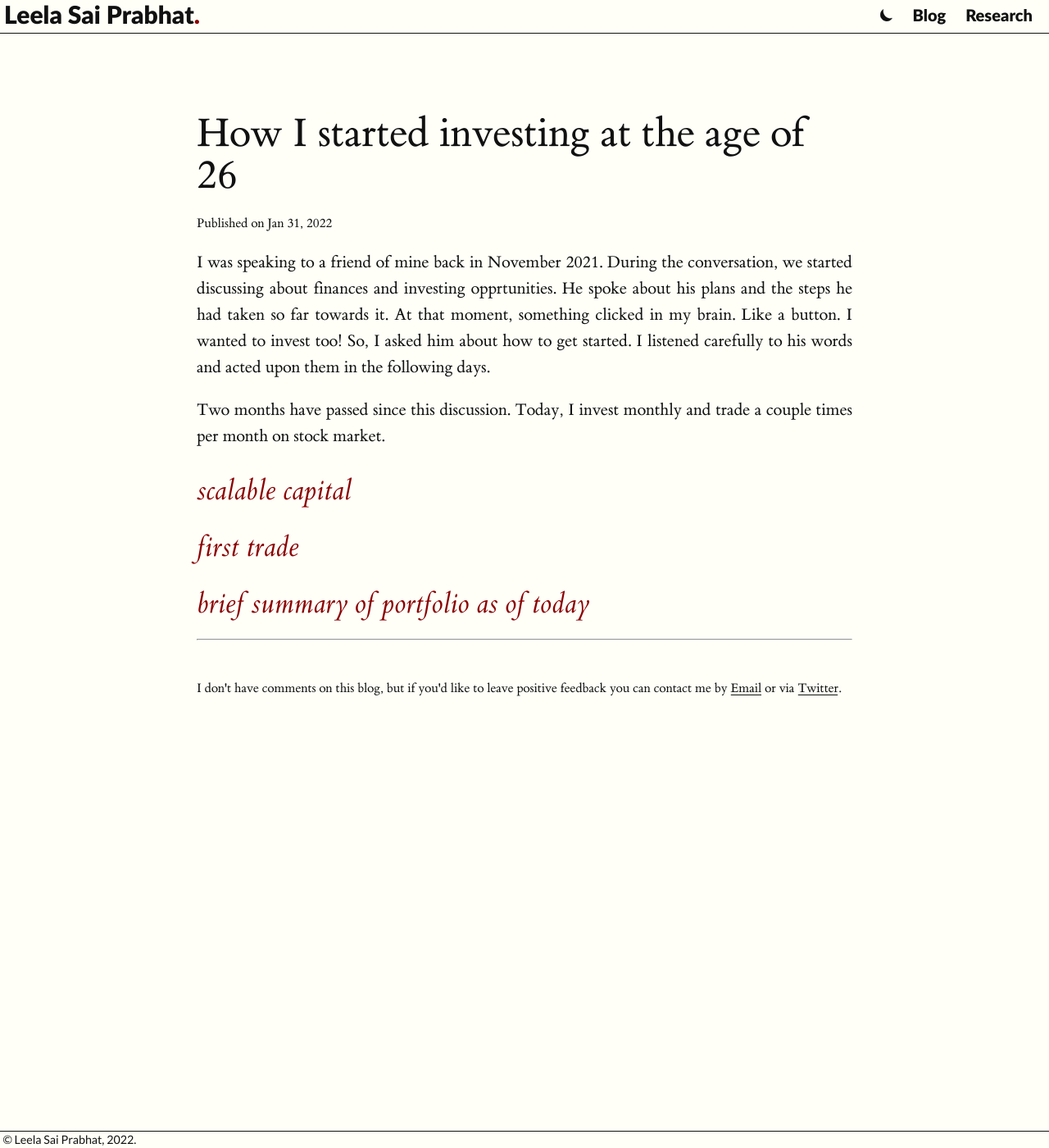
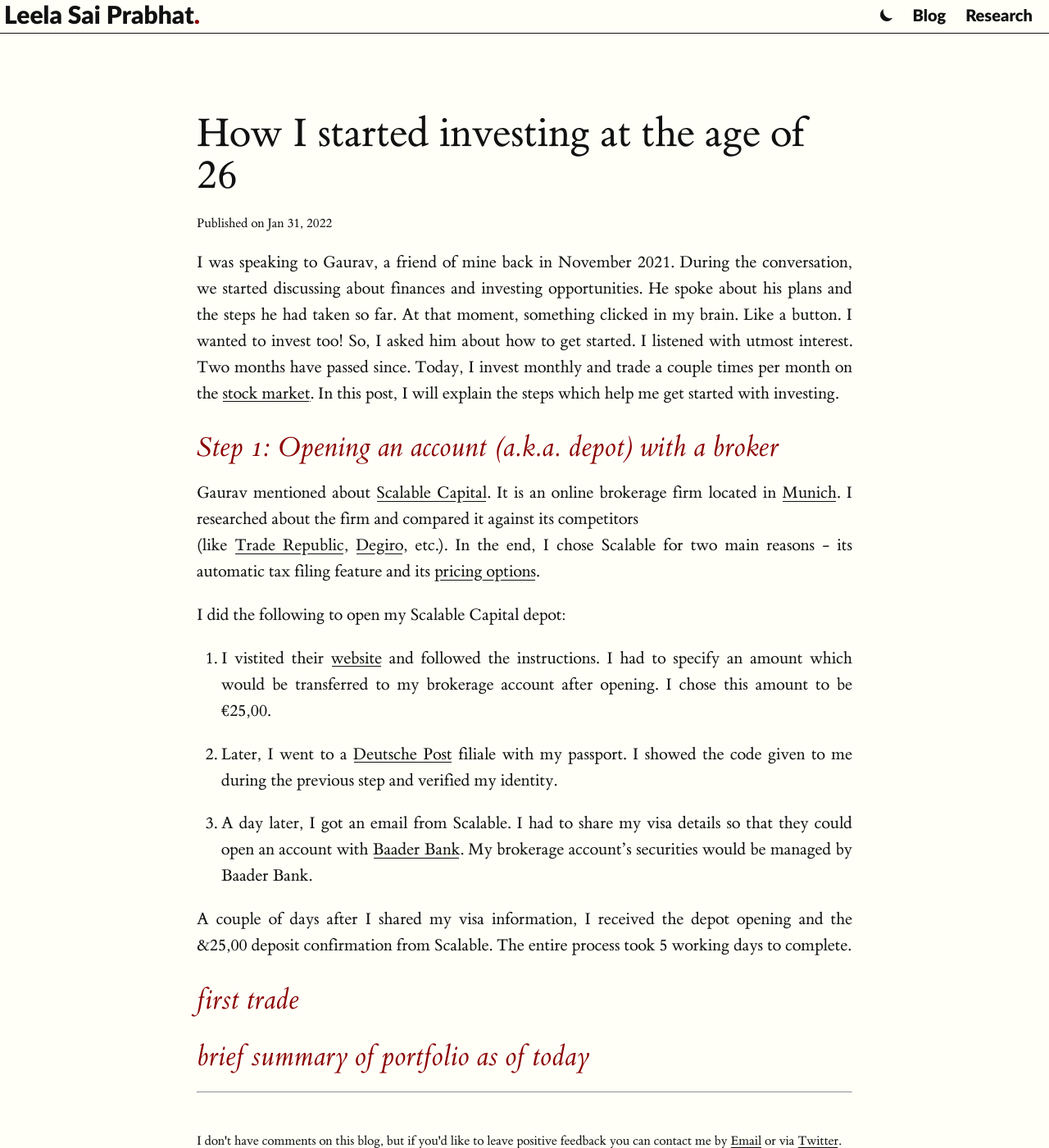
Before and after one commit to masaaldosey/masaaldosey.github.io, a Jekyll site: the page built from _posts/2022-01-31-test.md, in a window 1280 px wide and 1400 px high. Shown: the whole window at 82% size. Built offline with Jekyll 4.4.1, drawn with Linux system fonts in a browser that asks for light colours.

Commit message:
edit(_posts): wrote about how i opened a depot with scalable capital

```diff
--- a/_posts/2022-01-31-test.md
+++ b/_posts/2022-01-31-test.md
@@ -5,15 +5,34 @@ summary: Overview of broker partner, first trade and current portfolio
 ---
 
 
-I was speaking to a friend of mine back in November 2021. During the conversation, we started discussing about
-finances and investing opprtunities. He spoke about his plans and the steps he had taken so far towards it. At
-that moment, something clicked in my brain. Like a button. I wanted to invest too! So, I asked him about how to
-get started. I listened carefully to his words and acted upon them in the following days.
+I was speaking to Gaurav, a friend of mine back in November 2021. During the conversation, we started discussing
+about finances and investing opportunities. He spoke about his plans and the steps he had taken so far. At that
+moment, something clicked in my brain. Like a button. I wanted to invest too! So, I asked him about how to get
+started. I listened with utmost interest. Two months have passed since. Today, I invest monthly and trade a couple
+times per month on the [stock market](https://www.investopedia.com/terms/s/stockmarket.asp). In this post, I will
+explain the steps which help me get started with investing.
 
-Two months have passed since this discussion. Today, I invest monthly and trade a couple times per month on stock
-market.
-## scalable capital
+## Step 1: Opening an account (*a.k.a.* depot) with a broker
 
+Gaurav mentioned about [Scalable Capital](https://de.scalable.capital/en). It is an online brokerage firm located in
+[Munich](https://de.wikipedia.org/wiki/M%C3%BCnchen). I researched about the firm and compared it against its competitors
+(like [Trade Republic](https://traderepublic.com/en-de), [Degiro](https://www.degiro.eu/), etc.). In the end, I chose
+Scalable for two main reasons - its automatic tax filing feature and its [pricing options](https://de.scalable.capital/en/trading-costs).
+
+I did the following to open my Scalable Capital depot:
+
+1. I vistited their [website](https://de.scalable.capital/en/register) and followed the instructions. I had to specify an amount which would
+be transferred to my brokerage account after opening. I chose this amount to be &euro;25,00.
+
+2. Later, I went to a [Deutsche Post](https://www.deutschepost.de/en/home.html) filiale with my passport. I showed the code given to me
+during the previous step and verified my identity.
+
+3. A day later, I got an email from Scalable. I had to share my visa details so that they could open an account with [Baader Bank](https://www.baaderbank.de/).
+My brokerage account's securities would be managed by Baader Bank.
+
+
+A couple of days after I shared my visa information, I received the depot opening and the &25,00 deposit confirmation from Scalable. The entire
+process took 5 working days to complete.
 
 ## first trade
 
```
